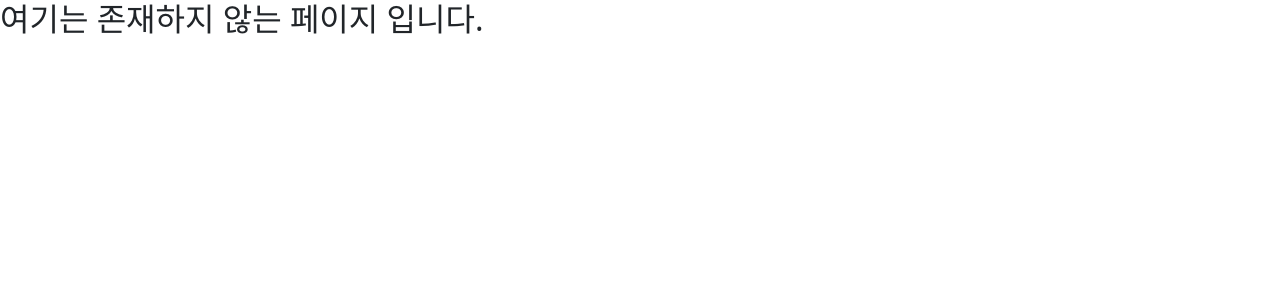
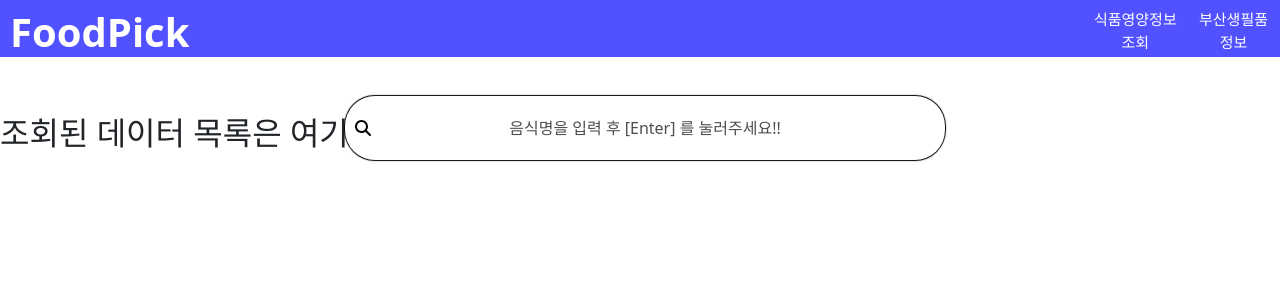
Before and after one commit to youngwan2/busan_item_map, a React (Create React App) app: page /busan_item_map/search in a window 1280 px wide. Shown: the top 300 px of the page. Built offline with nearby package versions, Linux system fonts and the light colour scheme; no server answers; a web font is replaced by a local one.

Commit message:
Selet.tsx :: search 시 getData를 렌더링하는 컴포넌트 작성중

```diff
--- a/src/App.tsx
+++ b/src/App.tsx
@@ -16,7 +16,7 @@ function App() {
           loop
         ></video>
       </article>
-      <Search></Search>
+      <Search fixed={false}></Search>
       {/* <ItemTable></ItemTable> */}
     </div>
   );
--- a/src/components/UI/Search.tsx
+++ b/src/components/UI/Search.tsx
@@ -4,18 +4,39 @@ import useGetData from "../../custom/useGetData";
 import styles from "./Search.module.css";
 import { FontAwesomeIcon } from "@fortawesome/react-fontawesome";
 import { faMagnifyingGlass } from "@fortawesome/free-solid-svg-icons";
+import { useNavigate } from "react-router-dom";
+import Header from "./Header";
 
+interface SearchType {
+  fixed: boolean,
+}
 
+function Search({ fixed }: SearchType) {
 
-function Search(){
+  const navigate = useNavigate()
 
-   const url =`http://apis.data.go.kr/1471000/FoodNtrIrdntInfoService1/getFoodNtrItdntList1?servicekey=${process.env.REACT_APP_BUSAN_KEY}&type=json`
+  const [url, setURL] = useState('')
 
+  const sendURL = (item: string) => {
+    console.log(item)
+    setURL(`http://apis.data.go.kr/1471000/FoodNtrIrdntInfoService1/getFoodNtrItdntList1?servicekey=${process.env.REACT_APP_BUSAN_KEY}&type=json&desc_kor=${item}`)
 
-    // const {data, loading,error} =useGetData(url)
-  // console.log(data,loading,error)
+  }
+
+  const { data, loading, error } = useGetData(url)
+  console.log(data, loading, error)
+
   return (
-    <article className={styles.search}>
+    <>
+      <Header isStyle={true}></Header>
+      <article className={styles.search}
+        style={fixed ? {
+          position: 'relative',
+          top: '8rem',
+          maxWidth: '600px'
+        }
+          :
+          { position: 'fixed' }}>
         <div className={styles.search_container}>
           <label className={styles.search_icon} htmlFor="search">
             <FontAwesomeIcon
@@ -26,16 +47,19 @@ function Search(){
           <input
             onKeyUp={(e) => {
               if (e.code === "Enter") {
-              console.log(e.currentTarget.value)
+                sendURL(e.currentTarget.value)
+                navigate('/busan_item_map/search')
               }
             }}
             placeholder="음식명을 입력 후 [Enter] 를 눌러주세요!!"
             type="text"
             id="search"
             className={styles.search_input}
+            style={fixed ? { boxShadow: '0 0 1px 1px black' } : {}}
           />
         </div>
       </article>
+    </>
   );
 }
 
--- a/src/components/page/Select.module.css
+++ b/src/components/page/Select.module.css
@@ -0,0 +1,9 @@
+
+.select{
+    animation: appear 1s 1 ease-in-out;
+}
+
+
+@keyframes appear {
+    from {opacity: 0;}
+}
--- a/src/components/page/Select.tsx
+++ b/src/components/page/Select.tsx
@@ -1,9 +1,36 @@
+import styles from './Select.module.css'
+import Search from '../UI/Search'
+import { useState } from 'react'
 
+
+interface ItemType {
+    ANIMAL_PLANT: string,
+    BGN_YEAR: string,
+    DESC_KOR: string,
+    NUTR_CONT1: string,
+    NUTR_CONT2: string,
+    NUTR_CONT3: string,
+    NUTR_CONT4: string,
+    NUTR_CONT5: string,
+    NUTR_CONT6: string,
+    NUTR_CONT7: string,
+    NUTR_CONT8: string,
+    NUTR_CONT9: string,
+    SERVING_WTL: string
+}
 function Select() {
+
+    const [topFixed, setTopFixed] =useState(true)
+
+
     return (
-        <div>
+        <section className={styles.select}>
+            <article className={styles.select_con}>
+                <Search fixed ={topFixed}></Search>
+            </article>
 
-        </div>
+            <h2>조회된 데이터 목록은 여기에</h2>
+        </section>
     );
 }
 
--- a/src/custom/useGetData.tsx
+++ b/src/custom/useGetData.tsx
@@ -23,7 +23,7 @@ const loading = true;
 const dataReducer = (state: any, action: any) => {
   switch (action.type) {
     case "success":
-      return { ...state, loading: false, data:action.payload };
+      return { ...state, loading: false, data: action.payload };
     case "loading":
       return { ...state, loading: true, data: action.payload };
     case "error":
@@ -46,6 +46,7 @@ function useGetData(url: string) {
       axios
         .get(url)
         .then((response) => {
+          if(typeof response.data  === 'string') return
           console.log(response.data)
           dispatch({ type: "success", payload: response.data });
         })
--- a/src/router/router.tsx
+++ b/src/router/router.tsx
@@ -3,6 +3,7 @@ import Detail from "../components/page/Detail";
 import App from "../App";
 import KaMap from "../components/UI/KaMap";
 import ItemTable from "../components/UI/ItemTable";
+import Select from "../components/page/Select";
 
 
 const router = createBrowserRouter([
@@ -25,6 +26,10 @@ const router = createBrowserRouter([
     element:<ItemTable></ItemTable>
   },
   {
+    path:'/busan_item_map/search',
+    element:<Select></Select>
+  },
+  {
     path:'*',
     element:<h2>여기는 존재하지 않는 페이지 입니다.</h2>
   }
```
Lines whose indentation alone changed are shown as unchanged.
